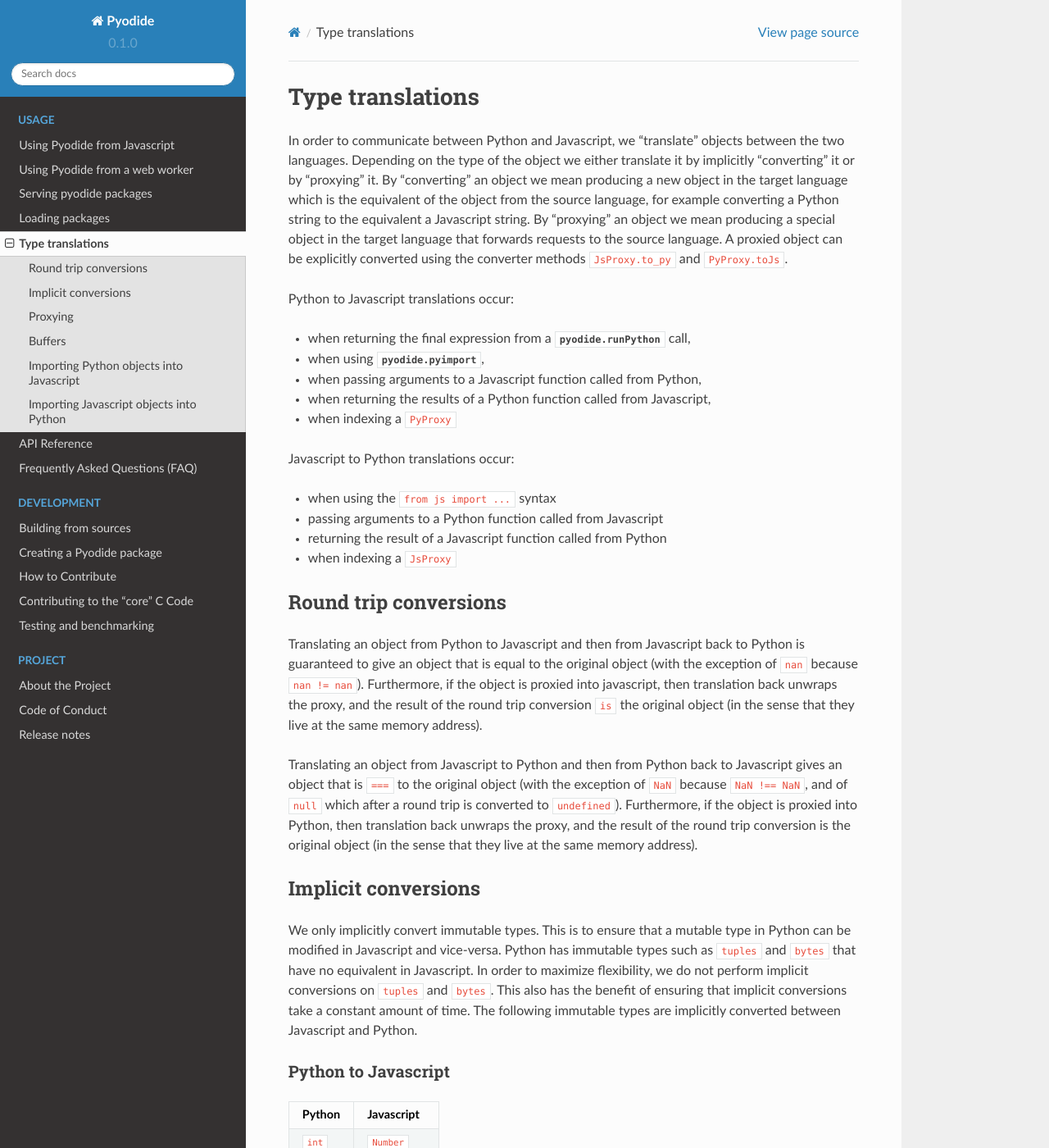
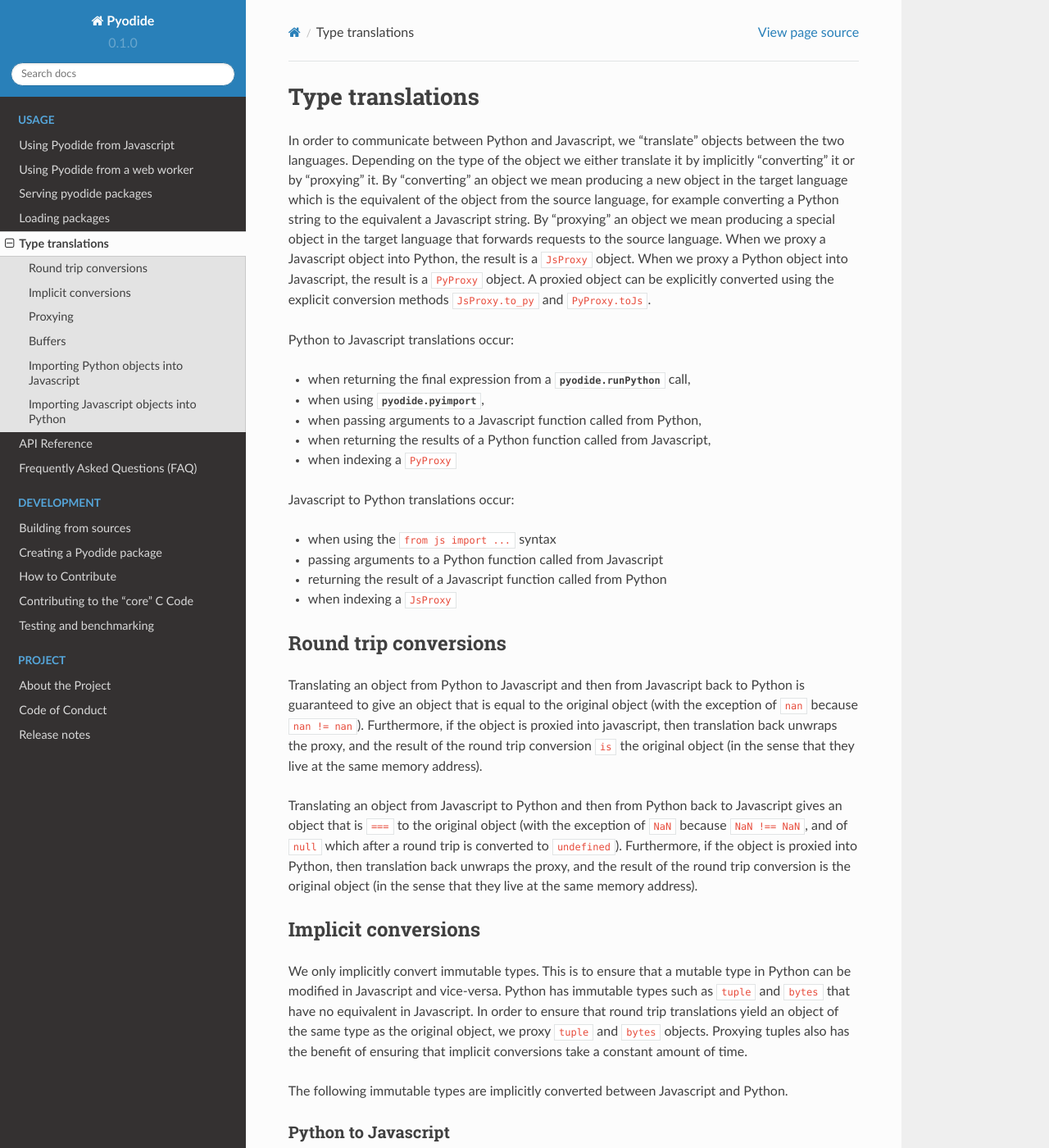
Before and after one commit to pyodide/pyodide, a Sphinx documentation site: the page built from docs/usage/type-translations.md, in a window 1280 px wide and 1400 px high. Shown: the whole window at 82% size. Built offline with Sphinx 7.4.7 and the Read the Docs theme 2.0.0, drawn with Linux system fonts in a browser that asks for light colours; the version number is read from the project's files by our own code.

Commit message:
Some edits

```diff
--- a/docs/usage/type-translations.md
+++ b/docs/usage/type-translations.md
@@ -1,6 +1,8 @@
 (type-translations)=
 # Type translations
-In order to communicate between Python and Javascript, we "translate" objects between the two languages. Depending on the type of the object we either translate it by implicitly "converting" it or by "proxying" it. By "converting" an object we mean producing a new object in the target language which is the equivalent of the object from the source language, for example converting a Python string to the equivalent a Javascript string. By "proxying" an object we mean producing a special object in the target language that forwards requests to the source language. A proxied object can be explicitly converted using the converter methods `JsProxy.to_py` and `PyProxy.toJs`.
+In order to communicate between Python and Javascript, we "translate" objects between the two languages. Depending on the type of the object we either translate it by implicitly "converting" it or by "proxying" it. By "converting" an object we mean producing a new object in the target language which is the equivalent of the object from the source language, for example converting a Python string to the equivalent a Javascript string. By "proxying" an object we mean producing a special object in the target language that forwards requests to the source language.
+When we proxy a Javascript object into Python, the result is a `JsProxy` object. When we proxy a Python object into Javascript, the result is a `PyProxy` object.
+A proxied object can be explicitly converted using the explicit conversion methods `JsProxy.to_py` and `PyProxy.toJs`.
 
 Python to Javascript translations occur:
 
@@ -36,7 +38,8 @@
 ## Implicit conversions
 
 We only implicitly convert immutable types. This is to ensure that a mutable type in Python can be modified in Javascript and vice-versa.
-Python has immutable types such as `tuples` and `bytes` that have no equivalent in Javascript. In order to maximize flexibility, we do not perform implicit conversions on `tuples` and `bytes`. This also has the benefit of ensuring that implicit conversions take a constant amount of time.
+Python has immutable types such as `tuple` and `bytes` that have no equivalent in Javascript. In order to ensure that round trip translations yield an object of the same type as the original object, we proxy `tuple` and `bytes` objects. Proxying tuples also has the benefit of ensuring that implicit conversions take a constant amount of time.
+
 The following immutable types are implicitly converted between Javascript and Python.
 
 ### Python to Javascript
```
